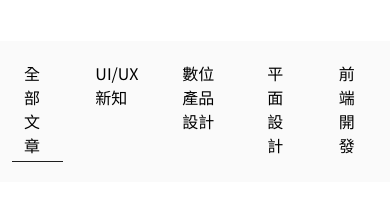
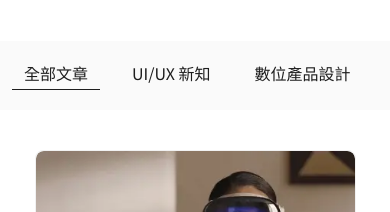
Before and after one commit to happyloa/Hex2024-mission2, a Next.js app: page /blog in a window 390 px wide. Shown: the part 177-389 px from the top of the page. Built offline with nearby package versions, Linux system fonts and the light colour scheme; a web font is replaced by a local one.

Commit message:
develop: 當點擊分類時為該分類增加 active class

```diff
--- a/components/blog/BlogMobileNav.js
+++ b/components/blog/BlogMobileNav.js
@@ -1,11 +1,17 @@
+import { useState, useEffect } from "react";
 import { useRouter } from "next/navigation";
 
 import styles from "./BlogMobileNav.module.css";
 
-import Link from "next/link";
-
 export default function BlogMobileNav() {
   const router = useRouter();
+  const [activeCategory, setActiveCategory] = useState("全部文章");
+
+  useEffect(() => {
+    const params = new URLSearchParams(window.location.search);
+    const category = params.get("category") || "全部文章";
+    setActiveCategory(category);
+  }, []);
 
   const handleCategoryClick = (category) => {
     if (category === "全部文章") {
@@ -18,13 +24,31 @@ export default function BlogMobileNav() {
   return (
     <nav className={styles.container}>
       <ul>
-        <li onClick={() => handleCategoryClick("全部文章")}>全部文章</li>
-        <li onClick={() => handleCategoryClick("UI/UX 新知")}>UI/UX 新知</li>
-        <li onClick={() => handleCategoryClick("數位產品設計")}>
+        <li
+          className={activeCategory === "全部文章" ? styles.active : ""}
+          onClick={() => handleCategoryClick("全部文章")}>
+          全部文章
+        </li>
+        <li
+          className={activeCategory === "UI/UX 新知" ? styles.active : ""}
+          onClick={() => handleCategoryClick("UI/UX 新知")}>
+          UI/UX 新知
+        </li>
+        <li
+          className={activeCategory === "數位產品設計" ? styles.active : ""}
+          onClick={() => handleCategoryClick("數位產品設計")}>
           數位產品設計
         </li>
-        <li onClick={() => handleCategoryClick("平面設計")}>平面設計</li>
-        <li onClick={() => handleCategoryClick("前端開發")}>前端開發</li>
+        <li
+          className={activeCategory === "平面設計" ? styles.active : ""}
+          onClick={() => handleCategoryClick("平面設計")}>
+          平面設計
+        </li>
+        <li
+          className={activeCategory === "前端開發" ? styles.active : ""}
+          onClick={() => handleCategoryClick("前端開發")}>
+          前端開發
+        </li>
       </ul>
     </nav>
   );
--- a/components/blog/BlogMobileNav.module.css
+++ b/components/blog/BlogMobileNav.module.css
@@ -21,6 +21,11 @@
   }
 
   .container ul li {
+    color: var(--primary800);
+    font-size: var(--xxs);
+    font-weight: var(--normal);
+    line-height: 24px;
+    text-wrap: nowrap;
     padding: 0 12px 4px;
   }
 
@@ -31,12 +36,4 @@
   .container ul li:hover {
     border-bottom: 1px solid var(--primary800);
   }
-
-  .container ul li a {
-    color: var(--primary800);
-    font-size: var(--xxs);
-    font-weight: var(--normal);
-    line-height: 24px;
-    text-wrap: nowrap;
-  }
 }
--- a/components/blog/BlogSideBar.js
+++ b/components/blog/BlogSideBar.js
@@ -1,11 +1,17 @@
+import { useState, useEffect } from "react";
 import { useRouter } from "next/navigation";
 
 import styles from "./BlogSideBar.module.css";
 
-import Link from "next/link";
-
 export default function BlogSideBar() {
   const router = useRouter();
+  const [activeCategory, setActiveCategory] = useState("全部文章");
+
+  useEffect(() => {
+    const params = new URLSearchParams(window.location.search);
+    const category = params.get("category") || "全部文章";
+    setActiveCategory(category);
+  }, []);
 
   const handleCategoryClick = (category) => {
     if (category === "全部文章") {
@@ -19,13 +25,31 @@ export default function BlogSideBar() {
     <aside className={styles.categories_container}>
       <nav className={styles.nav}>
         <ul>
-          <li onClick={() => handleCategoryClick("全部文章")}>全部文章</li>
-          <li onClick={() => handleCategoryClick("UI/UX 新知")}>UI/UX 新知</li>
-          <li onClick={() => handleCategoryClick("數位產品設計")}>
+          <li
+            className={activeCategory === "全部文章" ? styles.active : ""}
+            onClick={() => handleCategoryClick("全部文章")}>
+            全部文章
+          </li>
+          <li
+            className={activeCategory === "UI/UX 新知" ? styles.active : ""}
+            onClick={() => handleCategoryClick("UI/UX 新知")}>
+            UI/UX 新知
+          </li>
+          <li
+            className={activeCategory === "數位產品設計" ? styles.active : ""}
+            onClick={() => handleCategoryClick("數位產品設計")}>
             數位產品設計
           </li>
-          <li onClick={() => handleCategoryClick("平面設計")}>平面設計</li>
-          <li onClick={() => handleCategoryClick("前端開發")}>前端開發</li>
+          <li
+            className={activeCategory === "平面設計" ? styles.active : ""}
+            onClick={() => handleCategoryClick("平面設計")}>
+            平面設計
+          </li>
+          <li
+            className={activeCategory === "前端開發" ? styles.active : ""}
+            onClick={() => handleCategoryClick("前端開發")}>
+            前端開發
+          </li>
         </ul>
       </nav>
     </aside>
```
